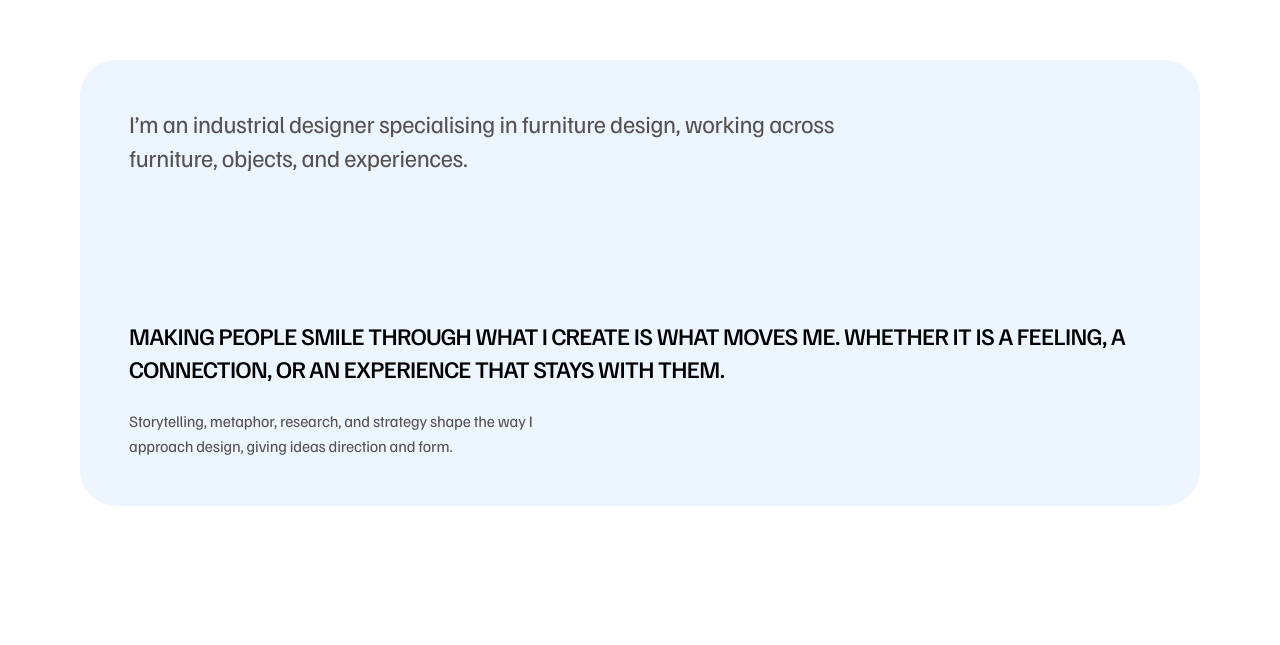
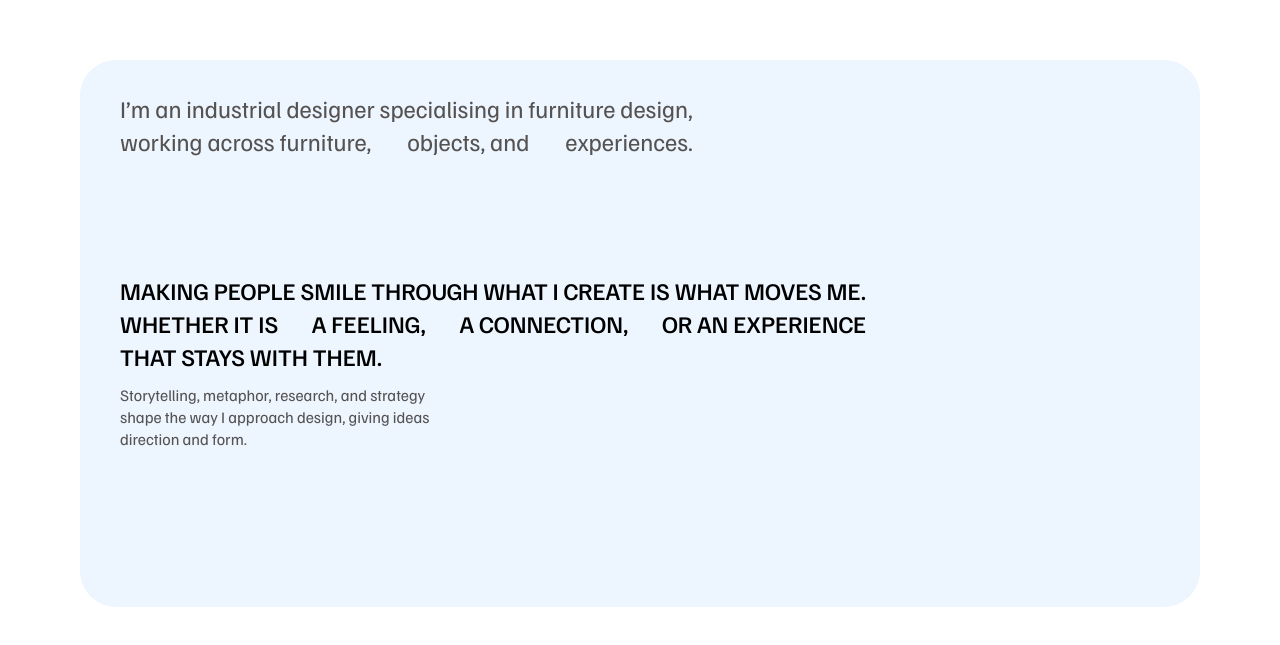
Before and after one commit to krishnasahu22032003/nimi-portfolio, a Next.js app: page / in a window 1280 px wide. Shown: the part 7300-7945 px from the top of the page. Before the commit the page ends 7918 px from the top, so only its background shows below. Built offline with nearby package versions, Linux system fonts and the light colour scheme.

Commit message:
introsection code update

```diff
--- a/components/IntroSection.tsx
+++ b/components/IntroSection.tsx
@@ -27,80 +27,92 @@ export default function IntroSection() {
           sm:rounded-[34px]
           sm:px-10
           sm:py-12
-          md:px-12
-          md:py-14
           lg:rounded-[36px]
-          lg:px-12
-          lg:py-14
-          xl:px-[49px]
-          xl:py-[47px]
+          lg:px-10
+          lg:pb-[156px]
+          lg:pt-8
         "
       >
-        <div className="max-w-[780px]">
+        {/* ---------- Intro line: 24 / #555252 / Regular ---------- */}
         <p
           className="
             m-0
+            w-fit
+            max-w-full
             text-[20px]
-              leading-[1.45]
             font-normal
-              tracking-[-0.015em]
+            leading-[1.4]
+            tracking-normal
             text-[#555252]
             sm:text-[22px]
             md:text-[24px]
-              md:leading-[1.4]
+            md:leading-[1.38]
           "
         >
-            I’m an industrial designer specialising in furniture
-            design, working across furniture, objects, and
-            experiences.
+          {/* Line 1 sets the width */}
+          <span className="lg:block lg:whitespace-nowrap">
+            I’m an industrial designer specialising in furniture design,
+          </span>{" "}
+          {/* Line 2: three groups spread to the same right edge as line 1 */}
+          <span className="lg:flex lg:justify-between lg:whitespace-nowrap">
+            <span>working across furniture,</span>{" "}
+            <span>objects, and</span>{" "}
+            <span>experiences.</span>
+          </span>
         </p>
-        </div>
 
-        <div
-          className="
-            mt-24
-            max-w-[1050px]
-            sm:mt-28
-            md:mt-32
-            lg:mt-[145px]
-          "
-        >
+        <div className="mt-24 sm:mt-28 md:mt-32 lg:mt-[116px]">
+          {/* ---------- Statement: 24 / #000000 / Medium ---------- */}
           <h2
             className="
               m-0
-              max-w-[1050px]
+              w-fit
+              max-w-full
               text-[20px]
+              font-medium
               leading-[1.4]
-              font-medium
-              tracking-[-0.025em]
+              tracking-normal
               text-black
               sm:text-[22px]
               md:text-[24px]
               md:leading-[1.38]
             "
           >
-            MAKING PEOPLE SMILE THROUGH WHAT I CREATE IS WHAT MOVES
-            ME. WHETHER IT IS A FEELING, A CONNECTION, OR AN
-            EXPERIENCE THAT STAYS WITH THEM.
+            {/* Line 1 sets the width */}
+            <span className="lg:block lg:whitespace-nowrap">
+              MAKING PEOPLE SMILE THROUGH WHAT I CREATE IS WHAT MOVES ME.
+            </span>{" "}
+            {/* Line 2: the red gaps. Ends flush with line 1 ("ME." / "EXPERIENCE") */}
+            <span className="lg:flex lg:justify-between lg:whitespace-nowrap">
+              <span>WHETHER IT IS</span>{" "}
+              <span>A FEELING,</span>{" "}
+              <span>A CONNECTION,</span>{" "}
+              <span>OR AN EXPERIENCE</span>
+            </span>{" "}
+            <span className="lg:block">THAT STAYS WITH THEM.</span>
           </h2>
 
+          {/* ---------- Supporting text: 16 / #555252 / Regular, 3 fixed lines ---------- */}
           <p
             className="
-              mt-5
               mb-0
-              max-w-[430px]
+              mt-4
               text-[15px]
-              leading-[1.55]
               font-normal
-              tracking-[-0.01em]
+              leading-[1.4]
+              tracking-normal
               text-[#555252]
               sm:text-[16px]
-              md:mt-6
+              lg:mt-[10px]
             "
           >
-            Storytelling, metaphor, research, and strategy shape
-            the way I approach design, giving ideas direction and
-            form.
+            <span className="sm:block">
+              Storytelling, metaphor, research, and strategy
+            </span>{" "}
+            <span className="sm:block">
+              shape the way I approach design, giving ideas
+            </span>{" "}
+            <span className="sm:block">direction and form.</span>
           </p>
         </div>
       </div>
```
Lines whose indentation alone changed are shown as unchanged.
